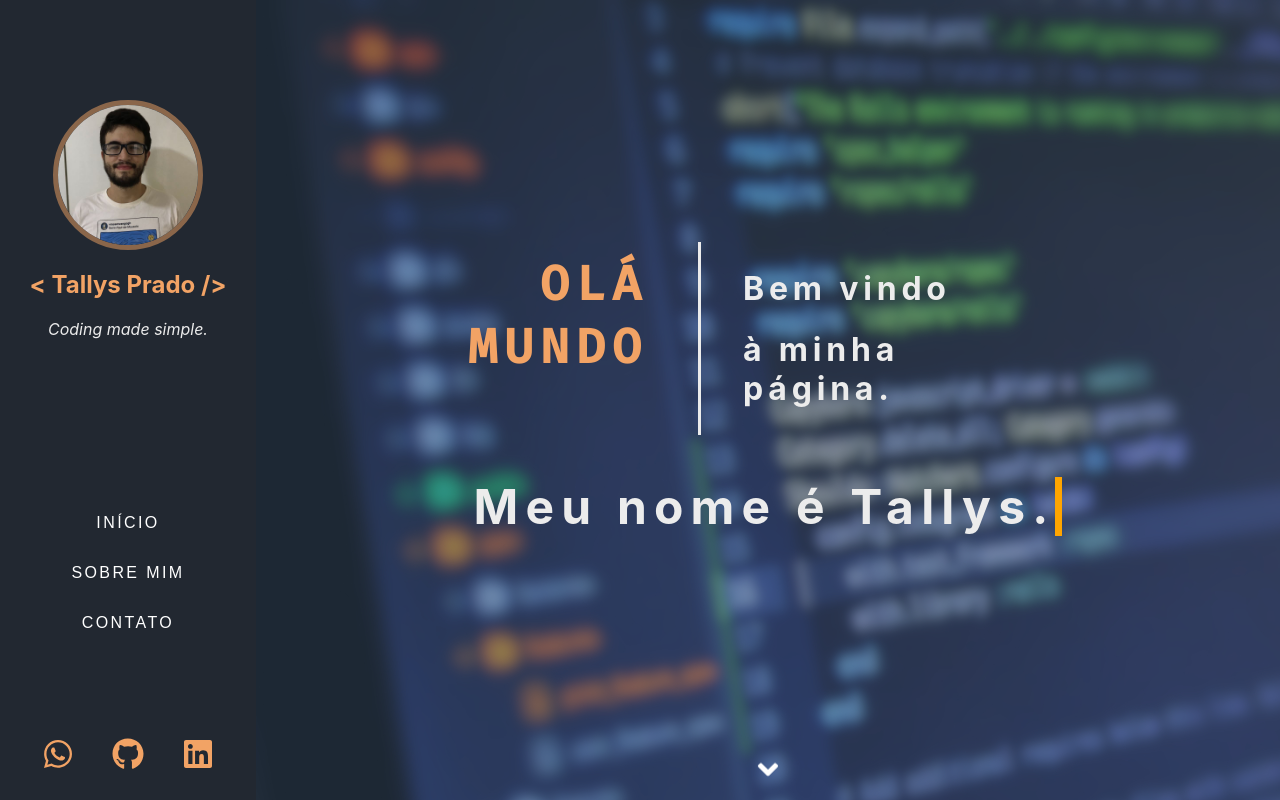
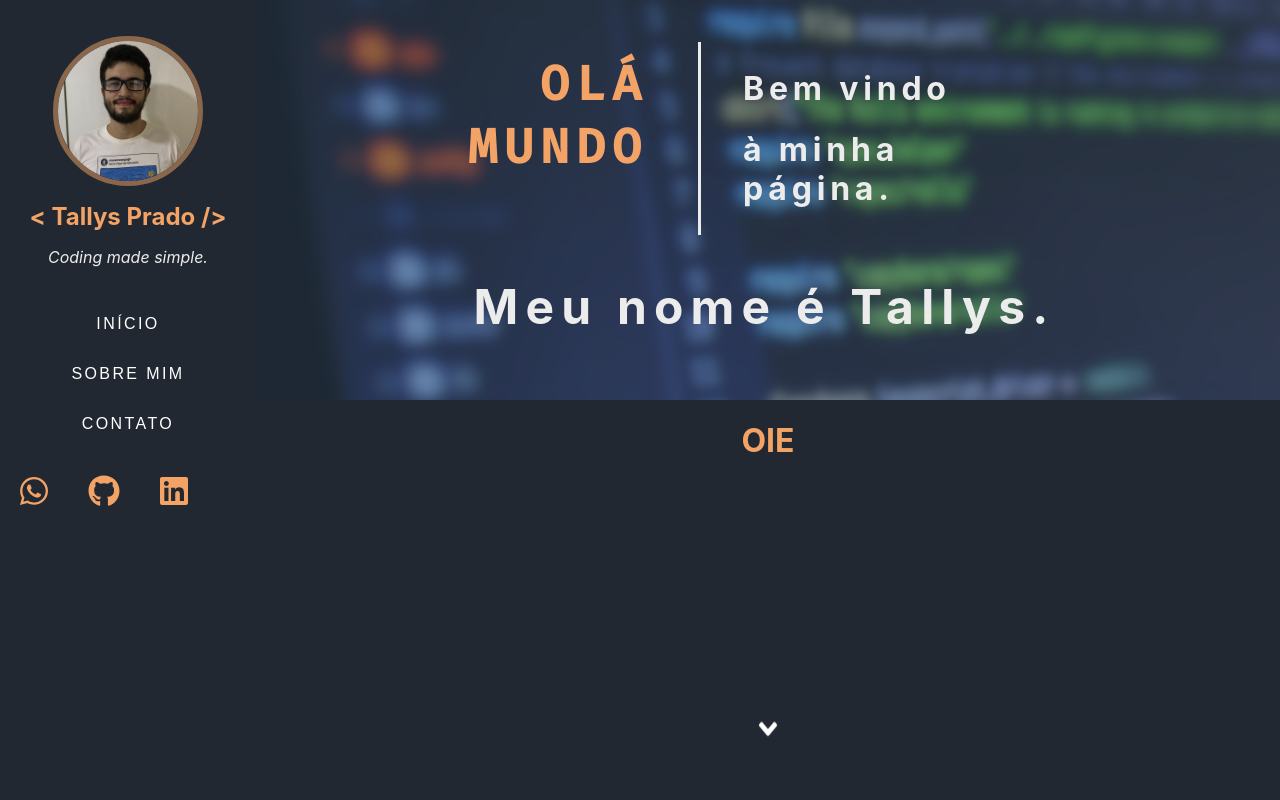
Before and after one commit to tallysprado/PersonalPage, a Next.js app: page / in a window 1280 px wide. Shown: the top 800 px of the page. Built offline with nearby package versions, Linux system fonts and the light colour scheme; a web font is replaced by a local one.

Commit message:
jquery components

```diff
--- a/components/Menu/index.js
+++ b/components/Menu/index.js
@@ -1,43 +1,145 @@
-import { Button } from '@material-ui/core'
-import { FontAwesomeIcon } from '@fortawesome/react-fontawesome'
-import { faWhatsapp, faGithub, faLinkedin } from '@fortawesome/free-brands-svg-icons'
-const buttons = ['Início', 'Sobre mim', 'Contato']
-const icons = [faWhatsapp, faGithub, faLinkedin]
+import { Button } from "@material-ui/core";
+import { FontAwesomeIcon } from "@fortawesome/react-fontawesome";
+import { useState, useEffect } from "react";
+import ScrollAnimation from "react-animate-on-scroll";
+import Jquery from "jquery";
+import $ from "jquery";
+
+import {
+  TransitionGroup,
+  Transition,
+  CSSTransition,
+} from "react-transition-group";
+
+import {
+  faWhatsapp,
+  faGithub,
+  faLinkedin,
+} from "@fortawesome/free-brands-svg-icons";
+
+const buttons = ["Início", "Sobre mim", "Contato"];
+const icons = [faWhatsapp, faGithub, faLinkedin];
+const Buttons = (props) => {
+  return (
+    <div {...props} className="buttons">
+      {buttons.map((button) => (
+        <button>{button}</button>
+      ))}
+    </div>
+  );
+};
+
+const Header = (props) => {
+  return (
+    <>
+      <div {...props} className="presentation">
+        <img src="/perfil.jpeg" height={150} width={150} className="image" />
+        <h1>&#60; Tallys Prado /&#62;</h1>
+        <p>
+          <i>Coding made simple.</i>
+        </p>
+      </div>
+      <Buttons {...props} />
+    </>
+  );
+};
+
+const Links = (props) => {
+  return (
+    <div {...props} id='links' className="links">
+      {icons.map((icon) => (
+        <FontAwesomeIcon
+          size="2x"
+          color="#f2a365"
+          className="icon"
+          icon={icon}
+        />
+      ))}
+    </div>
+  );
+};
+
+function growAnimation(document, animationPercentage) {
+  const animationDecimal = animationPercentage / 100;
+
+  // Your existing .grow CSS values
+  const startPositionPercent = 50; // top/left at start of animation
+  const finishSizePercent = 300; // width/height at end of animation
+  const finishPositionPercent = -100; // top/left at end of animation
+
+  // The current CSS values, based on how far the user has scrolled
+  const currentSizePercent = getProgressFromTo(0, finishSizePercent, animationDecimal);
+  const currentPositionPercent = getProgressFromTo(startPositionPercent, finishPositionPercent, animationDecimal);
+
+  $(document).ready(function() {
+    $(".icon").css({
+      width: `${-(currentPositionPercent)-30}px`,
+      height: `${-(currentPositionPercent)-30}px`,
+
+    })
+    $(".links").css({
+      zIndex: 5000,
+      top: `${currentPositionPercent+40}%`,
+      width: `${currentPositionPercent+100}%`,
+      height: `${currentPositionPercent-100}%`,
+
+    });
+  })
+
+}
+
+// A util function to get the progress between two values
+// e.g. 50% between 0 and 10 is 5
+function getProgressFromTo(from, to, animationDecimal) {
+  return from + (to - from) * animationDecimal;
+}
 
 export default function Menu() {
+  const [isOpen, setOpen] = useState(true);
+  const [windowOffset, setWindowOffset] = useState();
 
-    return (
-        <nav id='menu'>
-            <div className='presentation'>
-                <img
-                    src='/perfil.jpeg'
-                    height={150}
-                    width={150}
-                    className='image'
-                />
-                <h1>&#60; Tallys Prado /&#62;</h1>
-                <p><i>Coding made simple.</i></p>
-            </div>
+  useEffect(() => {
+    if (typeof window !== `undefined`) {
+      window.onscroll = function () {
+        const currentScrollPosition = window.pageYOffset;
+        const h = Math.min(
+          document.documentElement.clientHeight,
+          window.innerHeight || 0
+        );
+        const index = parseInt((currentScrollPosition + 0.25 * h) / h);
+        if (index == 0) {
+          setOpen(true);
+        } else {
+          setOpen(false);
+        }
+        setWindowOffset(Math.min(100 / currentScrollPosition, 1));
+      };
 
-            <div className='buttons'>
-                {
-                    buttons.map((button) => (
-                        <button>
-                            {button}
-                        </button>
-                    ))
-                }
-            </div>
+      const scrollTop = $(window).scrollTop();
+      const documentHeight = $(document).height();
+      const windowHeight = $(window).height();
+      const scrollPercent = (scrollTop / (documentHeight - windowHeight)) * 100;
+      growAnimation(document, scrollPercent)
+    }
+  });
 
-            <div className='links'>
-                {icons.map(((icon) => (
-                    <FontAwesomeIcon
-                        size='2x'
-                        color='#f2a365'
-                        className='icon'
-                        icon={icon} />
-                )))}
-            </div>
-        </nav>
-    )
+  /*
+  return (
+    <TransitionGroup className="menu">
+      <CSSTransition
+      key={0}
+      timeout={1000}
+      classNames='fade'
+      >
+        <FadeMenu in={isOpen} />
+      </CSSTransition>
+    </TransitionGroup>
+  );
+  */
+  return (
+    <div id="menu" className="menu">
+      <Header style={{ opacity: windowOffset < 0.2 ? "0" : windowOffset }} />
+      <Links />
+    </div>
+  );
 }
--- a/components/Menu/styles.scss
+++ b/components/Menu/styles.scss
@@ -1,29 +1,67 @@
-#menu {
+.fade-appear{
+  opacity: 0;
+  z-index: 1;
+}
+.fade-appear{
+  opacity: 1;
+}
+.fade-appear-active{
+  opacity: 0.5;
+  transition: opacity 1000ms linear;
+}
+.fade-enter{
+  opacity: 0;
+  z-index: 1;
+}
+.fade-exit-done{
+  opacity: 0;
+}
+.fadeIn{
+  opacity: 0.5;
+  transition: opacity 300ms linear;
+}
+.links {
+  position: relative;
+  z-index: 5000;
+  height: 100%;
+  display: block;
+  justify-content: center;
+  width: 100%;
+}
+.icon{
+  bottom: 0;
+  transition: width 300ms, height 300ms;
+  min-width: 25px;
+  min-height: 25px;
+
+}
+
+.menu{
   display: flex;
+  position: relative;
   flex-direction: column;
-
+  justify-content:center;
   height: 100vh;
   background-color: var(--background);
   padding: 20px 0px;
   width: 20vw;
   position: fixed;
   left: 0;
-  p{
+
+  p {
     margin: auto;
     color: var(--color3);
   }
-  .presentation, .buttons{
+  .presentation,
+  .buttons {
     display: flex;
     flex-direction: column;
+    position: relative;
     align-items: center;
-    margin: auto;
     width: 100%;
+    margin: 1em 0 1em 0;
   }
-  .links {
-    display: flex;
-    justify-content: center;
-    width: 100%;
-  }
+
 
   .tooltiptext::after {
     content: "";
@@ -37,6 +75,7 @@
   }
   .icon {
     margin: 10px 20px;
+    flex-grow: 1;
   }
   .icon:hover {
     color: var(--color1);
--- a/package.json
+++ b/package.json
@@ -13,10 +13,14 @@
     "@fortawesome/free-solid-svg-icons": "^5.15.2",
     "@fortawesome/react-fontawesome": "^0.1.14",
     "@material-ui/core": "^4.11.3",
+    "animate.css": "^4.1.1",
     "babel-runtime": "^6.26.0",
+    "jquery": "^3.6.0",
     "next": "10.0.8",
     "react": "17.0.1",
+    "react-animate-on-scroll": "^2.1.5",
     "react-dom": "17.0.1",
+    "react-transition-group": "^4.4.1",
     "react-typing-animation": "^1.6.2",
     "sass": "^1.32.8",
     "typed.js": "^2.0.11"
--- a/pages/Projects/index.js
+++ b/pages/Projects/index.js
@@ -1,7 +1,7 @@
 export default function Projects(){
     return(
         <div id='projects'>
-            s
+            <h1>OIE</h1>
         </div>
     )
 }
--- a/pages/Projects/styles.scss
+++ b/pages/Projects/styles.scss
@@ -1,5 +1,10 @@
 #projects{
+    height:100vh;
+    justify-content:center;
     display:flex;
-    height:100vh;
     background-color: var(--background);
+    h1{
+
+        color: var(--color2);
+    }
 }
--- a/pages/_app.js
+++ b/pages/_app.js
@@ -2,6 +2,7 @@ import '../styles/globals.css'
 import '../components/Menu/styles.scss'
 import '../pages/Landing/styles.scss'
 import '../pages/Projects/styles.scss'
+import "animate.css/animate.min.css"
 
 import '../pages/Landing/animations.scss'
 
--- a/styles/Home.module.css
+++ b/styles/Home.module.css
@@ -1,10 +1,12 @@
 .container{
   display: flex;
   flex-direction: column;
+  height: 100vh;
 }
 .content{
   display: flex;
   flex-direction: column;
   width: 100%;
   padding-left: 20vw;
+  height: 100vh;
 }
--- a/styles/globals.css
+++ b/styles/globals.css
@@ -30,6 +30,8 @@
 html,
 body {
   padding: 0;
+  background-color: var(--background);
+
   margin: 0;
   font-family: -apple-system, BlinkMacSystemFont, Segoe UI, Roboto, Oxygen,
     Ubuntu, Cantarell, Fira Sans, Droid Sans, Helvetica Neue, sans-
```
Also changed, not shown: 1 other file (tests, documents, lock files or other folders).
